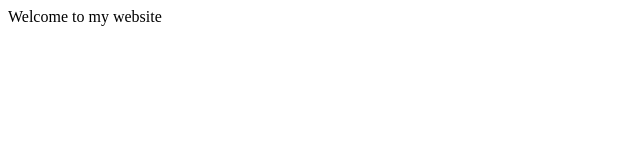
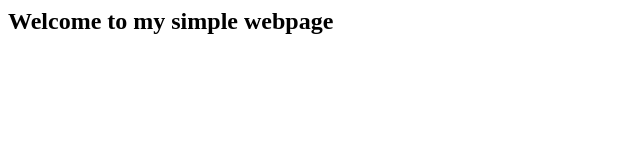
Before and after one commit to Raagul26/Raagul26.github.io, a plain HTML site: page index.html in a window 1280 px wide. Shown: the whole page, without its empty margins (0-640 px from the left). Drawn offline with Linux system fonts and the light colour scheme.

Commit message:
Update index.html

```diff
--- a/index.html
+++ b/index.html
@@ -1,8 +1,8 @@
 <html>
   <head>
-    <title>Web Page</title>
+    <title>Portfolio</title>
   </head>
   <body>
-    Welcome to my website
+    <h2>Welcome to my simple webpage</h2>
   </body>
 </html>
```
